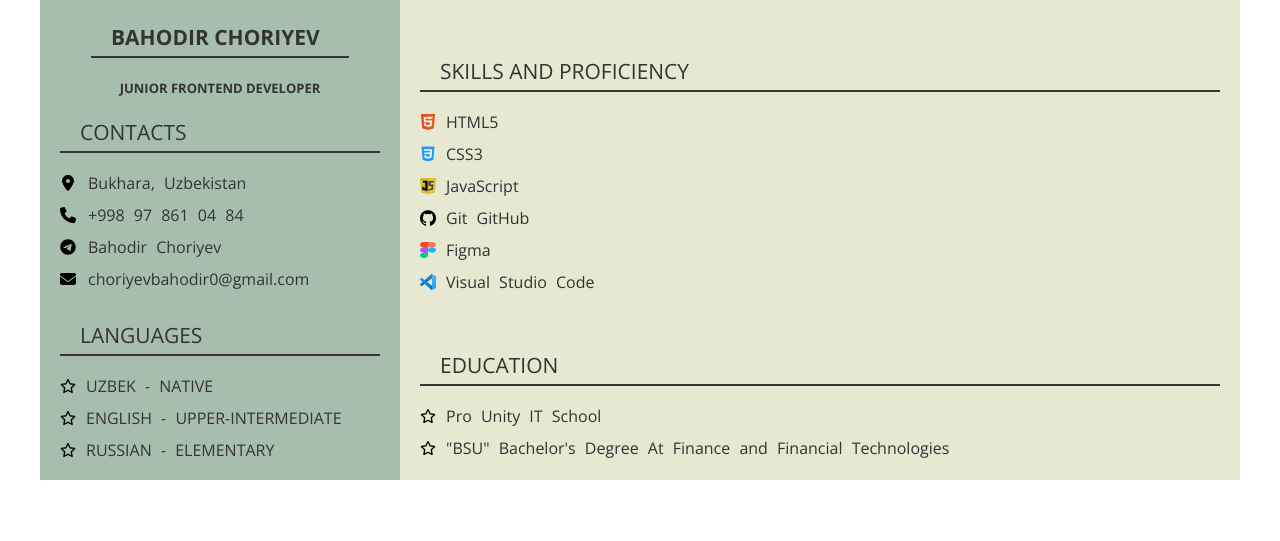
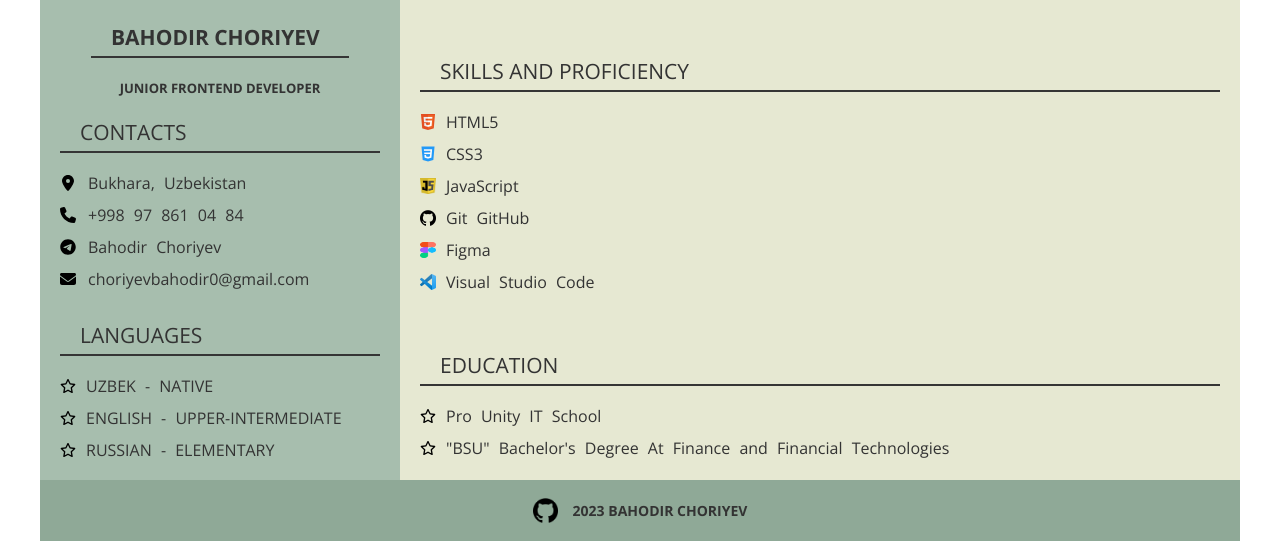
Before and after one commit to bakhodirchorievv/portfolio-test, a plain HTML site: page index.html in a window 1280 px wide. Shown: the part 372-913 px from the top of the page. Before the commit the page ends 852 px from the top, so only its background shows below. Drawn offline with nearby package versions, Linux system fonts and the light colour scheme.

Commit message:
footer added

```diff
--- a/index.html
+++ b/index.html
@@ -121,5 +121,15 @@
         </div>
 
     </section>
+
+    <footer class="footer-1 head container">
+
+        <div class="year-and-name">
+            <img class="svg-1 footer-github" src="./images2/github-logo.png" alt="">
+            2023 Bahodir Choriyev
+        </div>
+
+    </footer>
+
 </body>
 </html>
--- a/style.css
+++ b/style.css
@@ -21,14 +21,11 @@ html{
     list-style: none;
 }
 .link{
-text-decoration: none;
-color:black;
-}
-.link{
     font-family: "Open Sans";
     font-weight: 700;
     font-size: 1.4rem;
     color: #333;
+    text-decoration: none;
 }
 .link:hover{
     color: white;
@@ -150,3 +147,22 @@ color: white;
 .svg-2:hover{
 fill: white;
 }
+.year-and-name{
+    display: flex;
+    align-items: center;
+    justify-content: center;
+    font-family: "Open Sans";
+    font-weight: 700;
+    font-size: 1.4rem;
+    color: #333;
+    gap: 15px;
+    text-transform: uppercase;
+    cursor: pointer;
+}
+.year-and-name:hover{
+    color: white;
+}
+.footer-github{
+    width: 25px;
+    height: 25px;
+}
```
